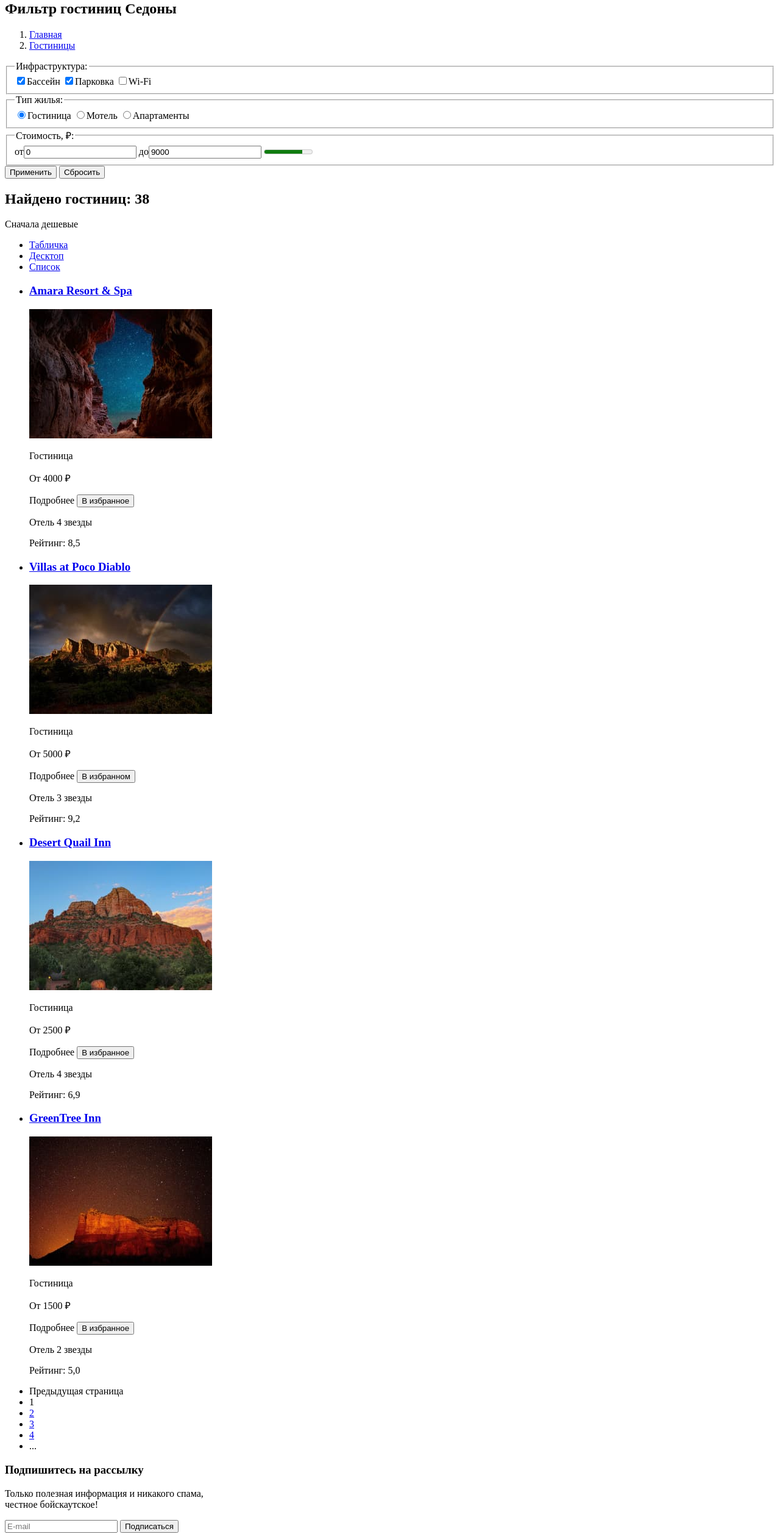
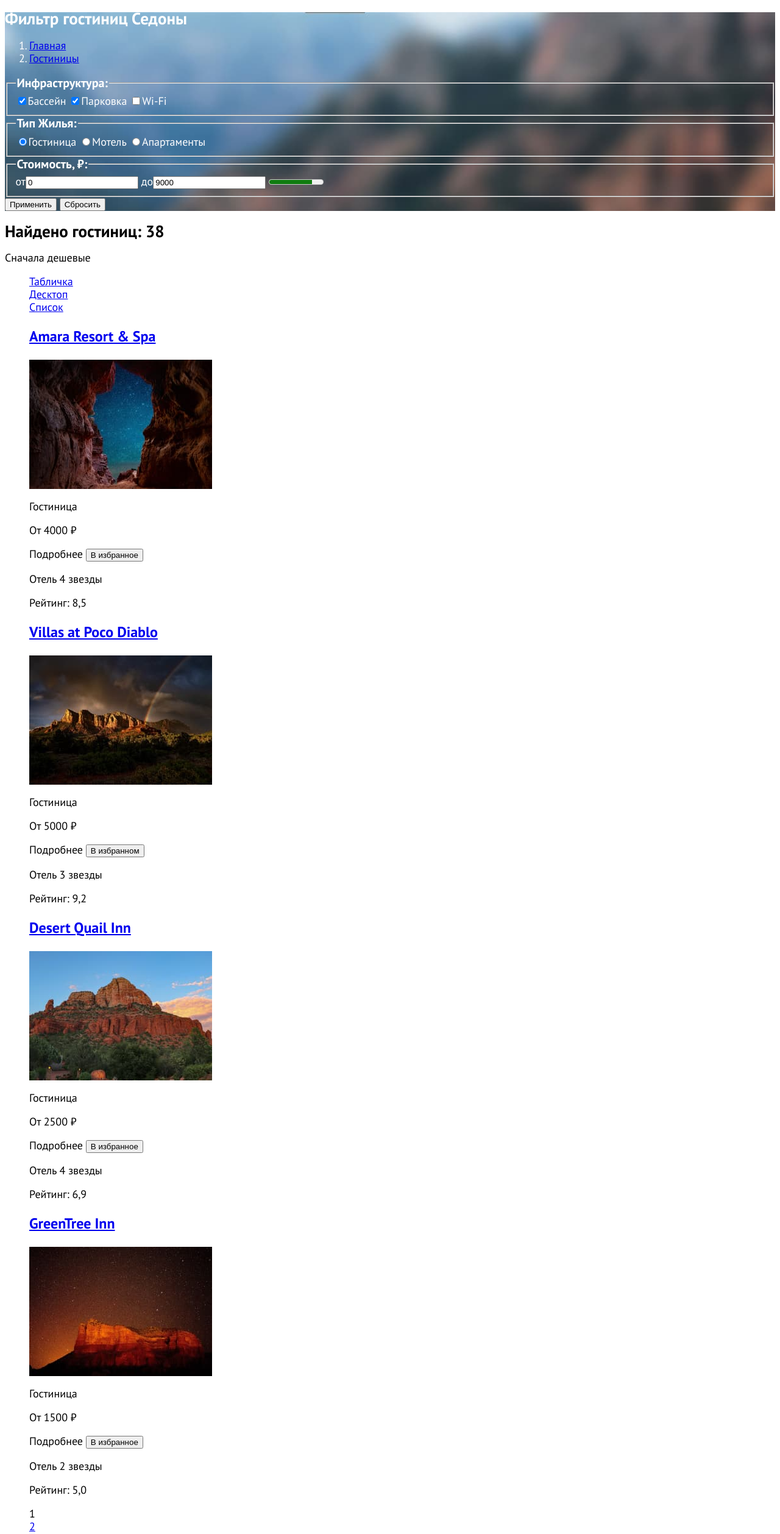
Before and after one commit to htmlacademy-htmlcss/2303487-sedona-39, a plain HTML site: page catalog.html in a window 1280 px wide. Shown: the part 244-2760 px from the top of the page at 61% size. Drawn offline with Linux system fonts and the light colour scheme.

Commit message:
проверка

```diff
--- a/catalog.html
+++ b/catalog.html
@@ -4,6 +4,7 @@
     <meta charset="utf-8">
     <meta name="viewport" content="width=device-width, initial-scale=1">
     <title>HTML Academy: Каталог гостиниц Седоны</title>
+    <link rel="stylesheet" href="styles/styles.css">
   </head>
   <body>
     <header class="main-header">
@@ -44,15 +45,15 @@
     <form class="hotel-search-form" action="https://echo.htmlacademy.ru/" method="get">
       <fieldset class="filter">
         <legend class="hotel-search-form-title">Инфраструктура:</legend>
-        <label><input type="checkbox" name="infrastructure" checked value="Pool">Бассейн</label>
-        <label><input type="checkbox" name="infrastructure" checked value="Parking">Парковка</label>
-        <label><input type="checkbox" name="infrastructure">Wi-Fi</label>
+        <label class="hotel-search-parameters"><input type="checkbox" name="infrastructure" checked value="Pool">Бассейн</label>
+        <label class="hotel-search-parameters"><input type="checkbox" name="infrastructure" checked value="Parking">Парковка</label>
+        <label class="hotel-search-parameters"><input type="checkbox" name="infrastructure">Wi-Fi</label>
       </fieldset>
       <fieldset class="filter">
         <legend class="hotel-search-form-title">Тип жилья:</legend>
-        <label><input type="radio" name="living-type" checked value="Hotel">Гостиница</label>
-        <label><input type="radio" name="living-type">Мотель</label>
-        <label><input type="radio" name="living-type">Апартаменты</label>
+        <label class="hotel-search-parameters"><input type="radio" name="living-type" checked value="Hotel">Гостиница</label>
+        <label class="hotel-search-parameters"><input type="radio" name="living-type">Мотель</label>
+        <label class="hotel-search-parameters"><input type="radio" name="living-type">Апартаменты</label>
       </fieldset>
       <fieldset class="filter">
         <legend class="hotel-search-form-title">Стоимость, ₽:</legend>
@@ -75,9 +76,9 @@
     <ul class="hotels-search-results">
       <li class="hotel-card">
         <a class="hotel-header-link" href="#" tabindex="-1"><h3 class="hotel-name">Amara Resort & Spa</h3></a>
-        <a class="hotel-link" href="#" tabindex="-1"><img class="hotel-view" src="images/catalog/amara-resort.jpg" width="300" height="212" alt="Вид гостиницы Amara Resort & Spa"></a>
-      <p class="hotel-desctiption">Гостиница</p>
-      <p class="hotel-desctiption">От 4000 ₽</p>
+        <a class="hotel-link" href="#" tabindex="-1"><img class="hotel-view" src="images/hotels/amara-resort.jpg" width="300" height="212" alt="Вид гостиницы Amara Resort & Spa"></a>
+      <p class="hotel-description">Гостиница</p>
+      <p class="hotel-description">От 4000 ₽</p>
       <a class="button button-more-info">Подробнее</a>
       <button class="button button-add-to-favorites" type="submit">В избранное</button>
     <p class="stars rating-four-stars"><span class="visually-hidden">Отель 4 звезды</span></p>
@@ -85,9 +86,9 @@
     </li>
     <li class="hotel-card">
       <a class="hotel-header-link" href="#" tabindex="-1"><h3 class="hotel-name">Villas at Poco Diablo</h3></a>
-      <a class="hotel-link" href="#" tabindex="-1"><img class="hotel-view" src="images/catalog/villas-at-poco.jpg" width="300" height="212" alt="Вид гостиницы Amara Resort & Spa"></a>
-    <p class="hotel-desctiption">Гостиница</p>
-    <p class="hotel-desctiption">От 5000 ₽</p>
+      <a class="hotel-link" href="#" tabindex="-1"><img class="hotel-view" src="images/hotels/villas-at-poco.jpg" width="300" height="212" alt="Вид гостиницы Amara Resort & Spa"></a>
+    <p class="hotel-description">Гостиница</p>
+    <p class="hotel-description">От 5000 ₽</p>
     <a class="button button-more-info">Подробнее</a>
     <button class="button button-added-to-favorites" type="submit">В избранном</button>
     <p class="stars rating-three-stars"><span class="visually-hidden">Отель 3 звезды</span></p>
@@ -95,9 +96,9 @@
   </li>
   <li class="hotel-card">
     <a class="hotel-header-link" href="#" tabindex="-1"><h3 class="hotel-name">Desert Quail Inn</h3></a>
-    <a class="hotel-link" href="#" tabindex="-1"><img class="hotel-view" src="images/catalog/desert-quail.jpg" width="300" height="212" alt="Вид гостиницы Amara Resort & Spa"></a>
-  <p class="hotel-desctiption">Гостиница</p>
-  <p class="hotel-desctiption">От 2500 ₽</p>
+    <a class="hotel-link" href="#" tabindex="-1"><img class="hotel-view" src="images/hotels/desert-quail.jpg" width="300" height="212" alt="Вид гостиницы Amara Resort & Spa"></a>
+  <p class="hotel-description">Гостиница</p>
+  <p class="hotel-description">От 2500 ₽</p>
   <a class="button button-more-info">Подробнее</a>
   <button class="button button-add-to-favorites" type="submit">В избранное</button>
   <p class="stars rating-four-stars"><span class="visually-hidden">Отель 4 звезды</span></p>
@@ -105,9 +106,9 @@
 </li>
 <li class="hotel-card">
   <a class="hotel-header-link" href="#" tabindex="-1"><h3 class="hotel-name">GreenTree Inn</h3></a>
-  <a class="hotel-link" href="#" tabindex="-1"><img class="hotel-view" src="images/catalog/greentree.jpg" width="300" height="212" alt="Вид гостиницы Amara Resort & Spa"></a>
-<p class="hotel-desctiption">Гостиница</p>
-<p class="hotel-desctiption">От 1500 ₽</p>
+  <a class="hotel-link" href="#" tabindex="-1"><img class="hotel-view" src="images/hotels/greentree.jpg" width="300" height="212" alt="Вид гостиницы Amara Resort & Spa"></a>
+<p class="hotel-description">Гостиница</p>
+<p class="hotel-description">От 1500 ₽</p>
 <a class="button button-more-info">Подробнее</a>
 <button class="button button-add-to-favorites" type="submit">В избранное</button>
 <p class="stars rating-two-stars"><span class="visually-hidden">Отель 2 звезды</span></p>
@@ -118,7 +119,6 @@
     <ul class="pagination">
       <li class="pagination-item">
         <a class="pagination-link pagination-prev pagination-disabled">
-          <span class="visually-hidden">Предыдущая страница</span>
         </a>
       </li>
       <li class="pagination-item">
@@ -136,10 +136,13 @@
       <li class="pagination-item">
         <span class="pagination-more">...</span>
       </li>
+      <li class="pagination-item">
+        <a class="pagination-link" href="#">10</a>
+      </li>
     </ul>
-  <article class="subscribe-form subscribe-form-background">
+  <article class="subscribe-form">
     <h3 class="subscribe-title">Подпишитесь на рассылку</h3>
-    <p class="text-description-white">Только полезная информация и никакого спама,<br>честное бойскаутское!</p>
+    <p class="subscribe-form-description">Только полезная информация и никакого спама,<br>честное бойскаутское!</p>
     <form class="send-email" action="https://echo.htmlacademy.ru/" method="post">
       <input type="email" placeholder="E-mail">
       <button class="button button-subscribe" type="submit">Подписаться</button>
@@ -155,7 +158,7 @@
           </li>
         </ul>
             <a class="socials-phone" href="tel:+78128121212">+7 (812) 812-12-12</a>
-            <a class="socials-logo-link" href="https://htmlacademy.ru/"><img class="socials-logo" src="#" alt="Логотип HTML Academy"></a>
+            <a class="socials-logo-link" href="https://htmlacademy.ru/"><img class="socials-logo" src="images/icons/htmlacademy_logo.svg" alt="Логотип HTML Academy"></a>
     </footer>
   </body>
 </html>
--- /dev/null
+++ b/styles/styles.css
@@ -0,0 +1,120 @@
+/*Общие*/
+
+@font-face {
+  font-family: "PT Sans";
+  font-style: normal;
+  font-weight: 400;
+  src: url("../fonts/ptsans-400.woff2") format("woff2");
+  font-display: swap;
+}
+
+@font-face {
+  font-family: "PT Sans";
+  font-style: normal;
+  font-weight: 700;
+  src: url("../fonts/ptsans-700.woff2") format("woff2");
+  font-display: swap;
+}
+
+img {
+  display: block;
+}
+
+ul {
+  list-style-type: none;
+}
+
+body {
+  font-family: "PT Sans", "Arial", sans-serif;
+  font-size: 18px;
+  font-weight: 400;
+  line-height: 21px;
+}
+
+/*Стилизация текста*/
+
+.title {
+font-family: "PT Sans", "Arial", sans-serif;
+font-weight: 700;
+text-transform: uppercase;
+font-size: 30px;
+line-height: 36px;
+}
+
+.advantages-title,
+.recommendations-title {
+  font-size: 24px;
+  line-height: 28px;
+  text-transform: uppercase;
+}
+
+.hotel-search-form-title {
+  font-weight: 700;
+  font-size: 20px;
+  line-height: 24px;
+  text-transform: capitalize;
+}
+
+.hello-description,
+.welcome-description,
+.hotel-search-description,
+.subscribe-form-description {
+  font-weight: 400;
+  font-size: 22px;
+  line-height: 26px;
+}
+
+.hotel-name {
+  font-weight: 700;
+  font-size: 24px;
+  line-height: 28px;
+}
+
+.hotel-search-parameters {
+  font-size: 18px;
+line-height: 23px;
+}
+
+/*Стилизация фона*/
+
+.hero {
+  background-image: url(../images/sedona-background.jpg);
+  background-repeat: no-repeat;
+  background-size: 100% auto;
+}
+
+.subscribe-form-background {
+  background-image: url(../images/subscribe-background.jpg);
+background-repeat: no-repeat;
+background-size: 100% auto;
+}
+
+.catalog-filter-form {
+  background-image: url(../images/filter-form-background.jpg);
+  background-repeat: no-repeat;
+  background-size: 100% auto;
+}
+
+.advantages-item-with-picture,
+.advantages-item-with-picture-reversed,
+.subscribe-form,
+.catalog-filter-form {
+  color: #FFFFFF;
+}
+
+.advantages-item-with-picture,
+.advantages-item-with-picture-reversed {
+  background-color: #82B3D3;
+}
+
+.recommendations-item-live,
+.recommendations-item-souvenirs,
+.advantages-item-road {
+  background-color: rgba(131, 179, 211, 0.2);
+
+}
+
+.advantages-item-square,
+.advantages-item-tourists {
+  background-color: rgba(131, 179, 211, 0.12);
+}
```
Also changed, not shown: index.html (+17 -14 lines), images/filter-form-background.jpg (added), images/hotels/amara-resort.jpg (added), images/hotels/desert-quail.jpg (added), images/hotels/greentree.jpg (added), images/hotels/villas-at-poco.jpg (added).
